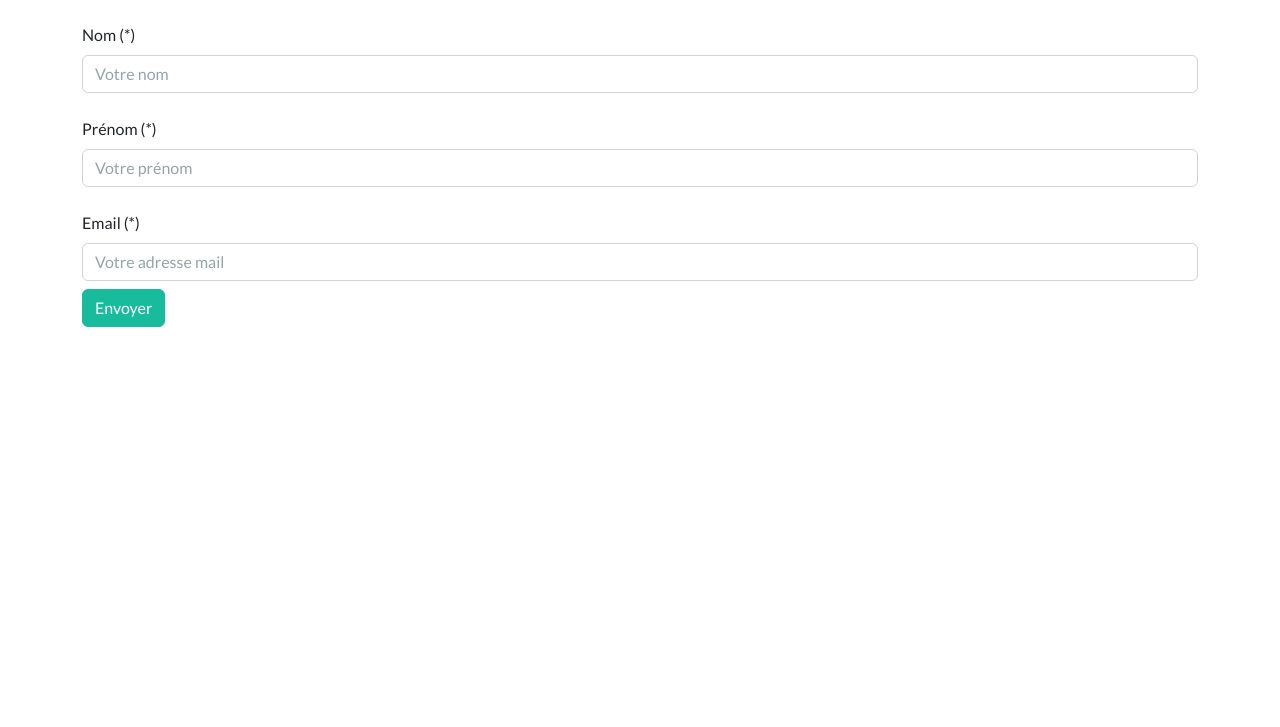
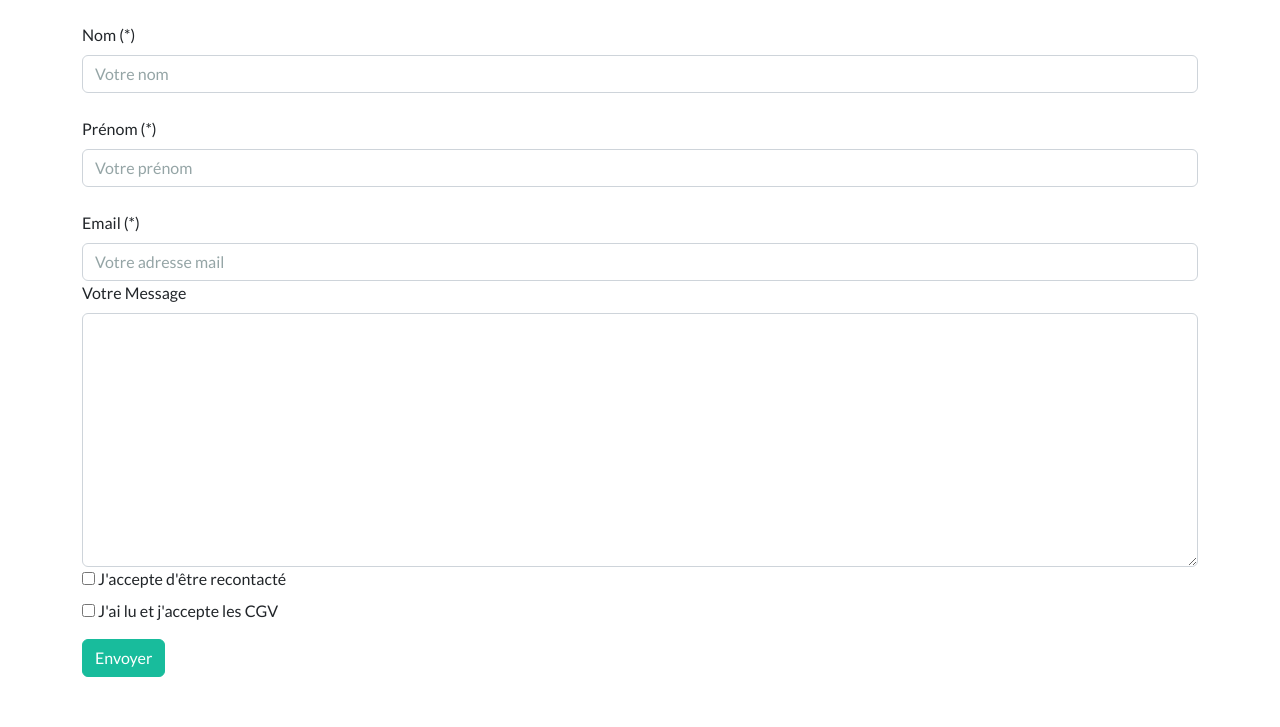
Before and after one commit to damienboiteux/cda-back-1816, a PHP site: page /contact.php in a window 1280 px wide. Shown: the part 73-800 px from the top of the page. Run offline with PHP 8.4, Linux system fonts and the light colour scheme.

Commit message:
lundi 17h00

```diff
--- a/contact.php
+++ b/contact.php
@@ -8,7 +8,7 @@ require "utils/affichage.php";
 if (!empty($_POST)) {
     // Traitement des valeurs transmises par le formulaire
 
-    // var_dump($_POST);
+    var_dump($_POST);
 
     // Contrôles des valeurs transmises
 
@@ -67,8 +67,26 @@ if (!empty($_POST)) {
     // Code postaux
     // Référence d'un produit, exemple : S123-20-000123
 
+
+    // preg_match("/^(?:0[1-9]|[1-8][0-9]|9[01234578])\d{3}$/", $code_postal);
+
+    if (empty($message)) {
+        $error['message'] = "Le message est obligatoire";
+    }
+
+    // Case à cocher (checkbox)
+
+    if (isset($_POST['accepte'])) {
+        // la case est cochée
+    } else {
+        // la case n'est pas cochée
+    }
+
     // Si aucune erreur
+    // -> utilisation des données
     // -> Ecriture en BDD (Model)
+
+
 }
 
 
@@ -106,7 +124,28 @@ if (!empty($_POST)) {
     );
     ?>
 
+
+    <div class="form-group">
+        <label for="message" class="form-label">Votre Message</label>
+        <textarea name="message" id="message" cols="30" rows="10" class="form-control"><?= isset($message) ? $message : ''; ?></textarea>
+    </div>
+    <div>
+        <?= empty($error['message']) ? '' : $error['message']; ?>
+    </div>
+
+    <!-- transformer en fonction addTextarea -->
+
+    <div class="form-group">
+        <input type="checkbox" name="accepte" id="accepte" class="">
+        <label for="accepte" class="form-label">J'accepte d'être recontacté</label>
+    </div>
+
+    <div class="form-group">
+        <input type="checkbox" name="accepte2" id="accepte2" class="">
+        <label for="accepte2" class="form-label">J'ai lu et j'accepte les CGV</label>
+    </div>
+
     <?= addButton("Envoyer", "success"); ?>
+</form>
 
-</form>
 <?php require './footer.php'; ?>
```
